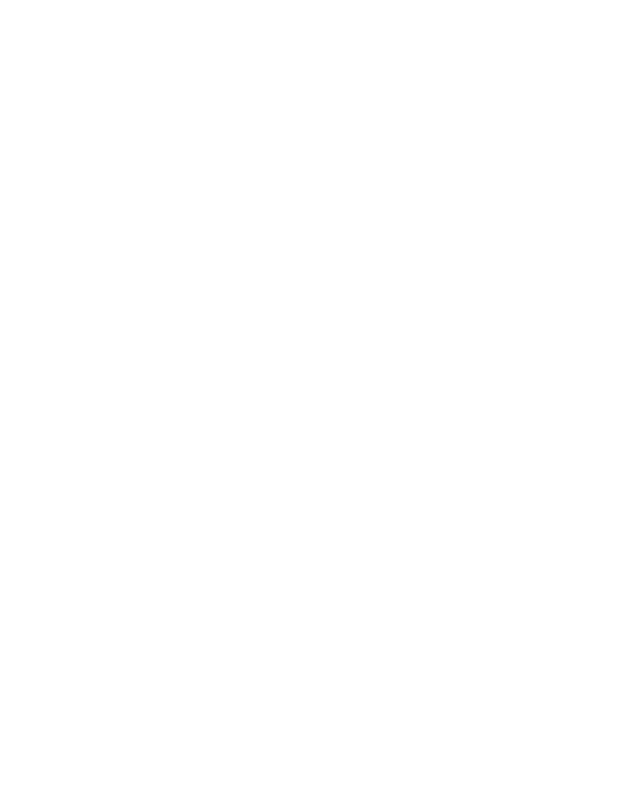
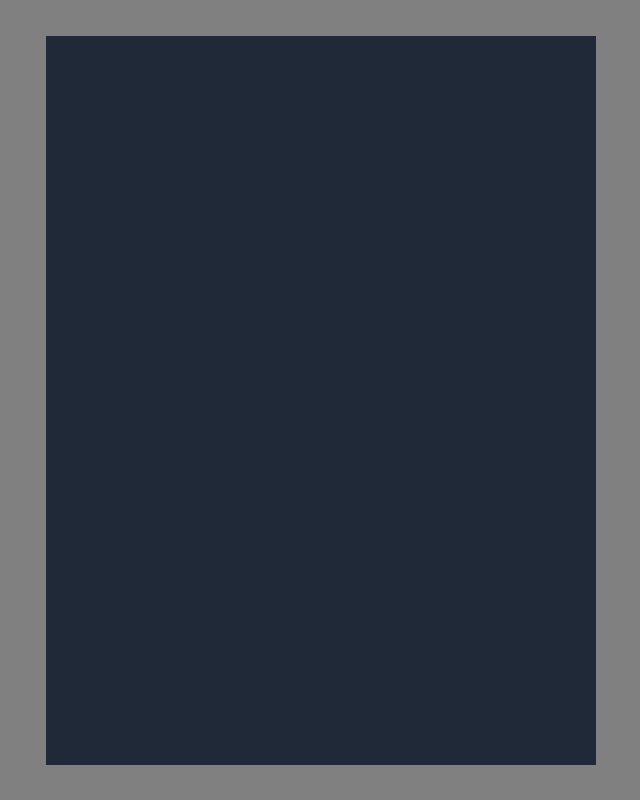
Before and after one commit to Ifram3/scrimba-projects, a website built with Vite: page Frontend Developer Career Path/Solo Project (PRO) - Unit converter/index.html in a window 1280 px wide. Shown: the whole page, without its empty margins (319-959 px from the left). Built offline with nearby package versions, Linux system fonts and the light colour scheme.

Commit message:
style: add a few styles to body and class container

```diff
--- a/Frontend Developer Career Path/Solo Project (PRO) - Unit converter/index.css
+++ b/Frontend Developer Career Path/Solo Project (PRO) - Unit converter/index.css
@@ -1,3 +1,22 @@
+* {
+    margin: 0;
+    box-sizing: border-box;
+}
+
 body {
-    margin: 0;
+    display: flex;
+    flex-direction: column;
+    align-items: center;
+    justify-content: center;
+    min-height: 100dvh;
+    background-color: grey;
 }
+
+.container {
+    display: flex;
+    flex-direction: column;
+    width: 100%;
+    max-width: 550px;
+    min-height: 729px;
+    background-color: #1F2937;
+}
```
